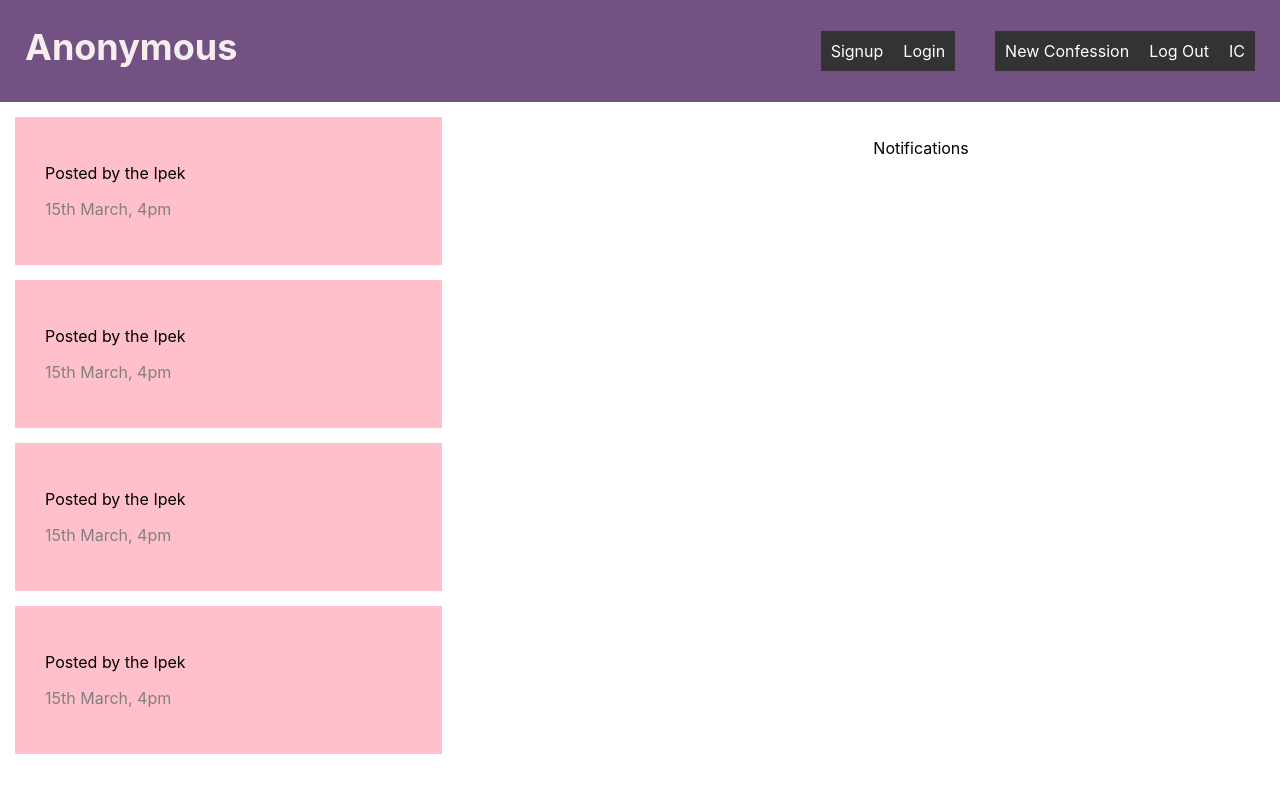
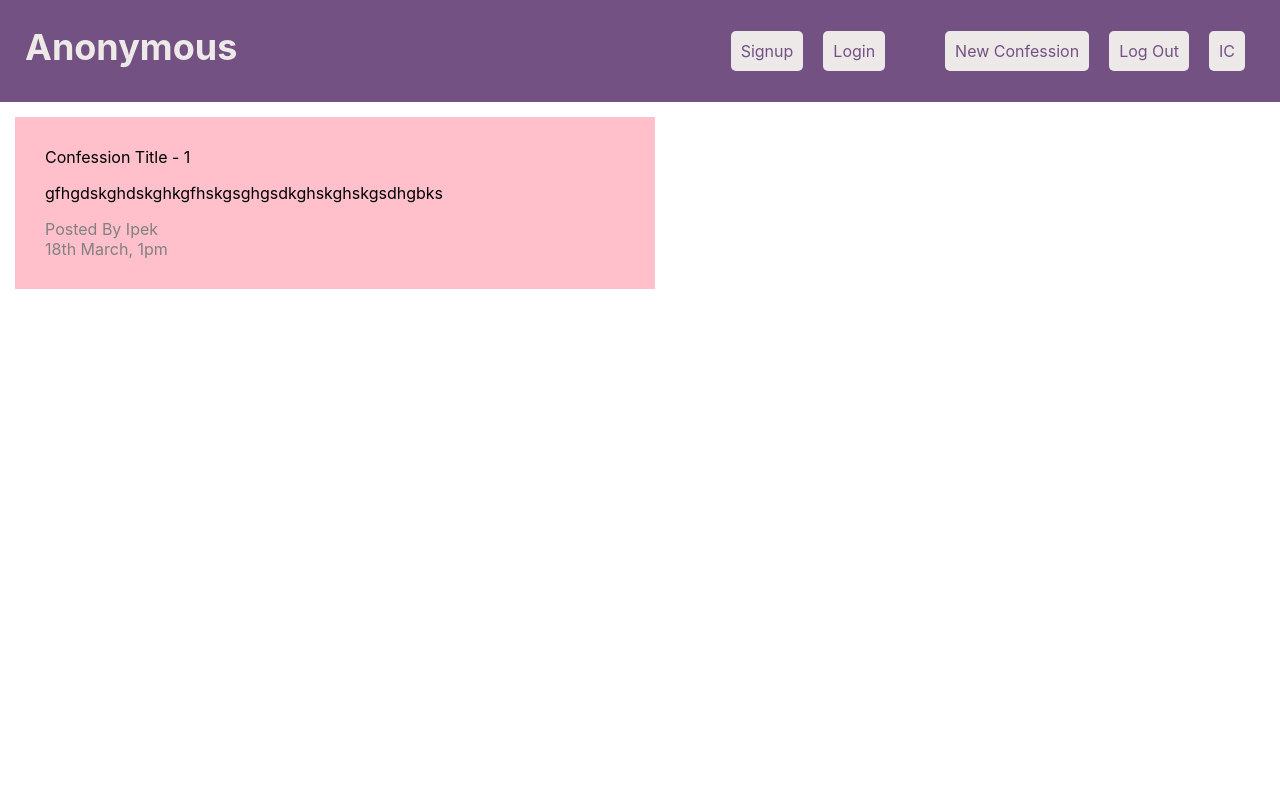
Before and after one commit to ironcarbon/React-Redux-Firebase-App, a React (Create React App) app in the folder anonymous-app/: page /confession/1 in a window 1280 px wide. Shown: the top 792 px of the page. Built offline with nearby package versions, Linux system fonts and the light colour scheme.

Commit message:
Confession Details Component

```diff
--- a/anonymous-app/src/App.js
+++ b/anonymous-app/src/App.js
@@ -2,6 +2,7 @@ import React, { Component } from 'react';
 import { BrowserRouter, Switch, Route } from 'react-router-dom';
 import Navbar from './components/layout/navbar/Navbar';
 import Dashboard from './components/dashboard/Dashboard';
+import ConfessionDetails from './components/confession/ConfessionDetails';
 
 class App extends Component {
   render() {
@@ -10,7 +11,8 @@ class App extends Component {
         <div className="App">
           <Navbar />
           <Switch>
-            <Route path="/" component={Dashboard} />
+            <Route exact path="/" component={Dashboard} />
+            <Route path="/confession/:id" component={ConfessionDetails} />
           </Switch>
         </div>
       </BrowserRouter>
--- a/anonymous-app/src/components/confession/ConfessionDetails.js
+++ b/anonymous-app/src/components/confession/ConfessionDetails.js
@@ -0,0 +1,19 @@
+import React from 'react'
+
+const ConfessionDetails = (props) => {
+    const id = props.match.params.id;
+    return (
+        <div className="confession-list">
+            <div>
+                <span>Confession Title - {id}</span>
+                <p>gfhgdskghdskghkgfhskgsghgsdkghskghskgsdhgbks</p>
+            </div>
+            <div className="grey">
+                <div>Posted By Ipek</div>
+                <div>18th March, 1pm</div>
+            </div>
+        </div>
+    )
+}
+
+export default ConfessionDetails;
--- a/anonymous-app/src/components/layout/layout.css
+++ b/anonymous-app/src/components/layout/layout.css
@@ -5,7 +5,7 @@
 }
 
 .brand-logo{
-    color: rgb(245, 238, 238);
+    color:rgb(238, 233, 233);
     font-weight: bold;
     text-decoration: none;
     font-size: 36px;
@@ -22,12 +22,19 @@
 }
 .right li a{
     text-decoration: none;
-    color: #fff;
+    color: rgb(115, 81, 131);
     padding: 10px;
-    background: #333;
+    background: rgb(238, 233, 233);
+    border-radius: 5px;
+    margin: 10px;
 }
 
-.navbar .container:after{
+.right li a:hover{
+    color: rgb(238, 233, 233);
+    background:  rgb(115, 81, 131);
+}
+
+.navbar .nav-container:after{
     content: "";
     display: block;
     clear: both;
--- a/anonymous-app/src/components/layout/navbar/Navbar.js
+++ b/anonymous-app/src/components/layout/navbar/Navbar.js
@@ -9,7 +9,7 @@ import SignedOutLinks from '../signedOutLinks/SignedOutLinks';
 const Navbar = () => {
     return (
         <nav className="navbar">
-            <div className="container">
+            <div className="nav-container">
                 <Link to="/" className="brand-logo">Anonymous</Link>
                 <SignedInLinks />
                 <SignedOutLinks />
--- a/anonymous-app/src/components/layout/signedInLinks/SignedInLinks.js
+++ b/anonymous-app/src/components/layout/signedInLinks/SignedInLinks.js
@@ -1,6 +1,6 @@
 import React from 'react';
 import { NavLink } from 'react-router-dom';
-import layout from '../layout.css';
+
 
 
 const SignedInLinks = () => {
--- a/anonymous-app/src/components/layout/signedOutLinks/SignedOutLinks.js
+++ b/anonymous-app/src/components/layout/signedOutLinks/SignedOutLinks.js
@@ -1,6 +1,6 @@
 import React from 'react';
 import { NavLink } from 'react-router-dom';
-import layout from '../layout.css';
+
 
 
 const SignedOutLinks = () => {
```
